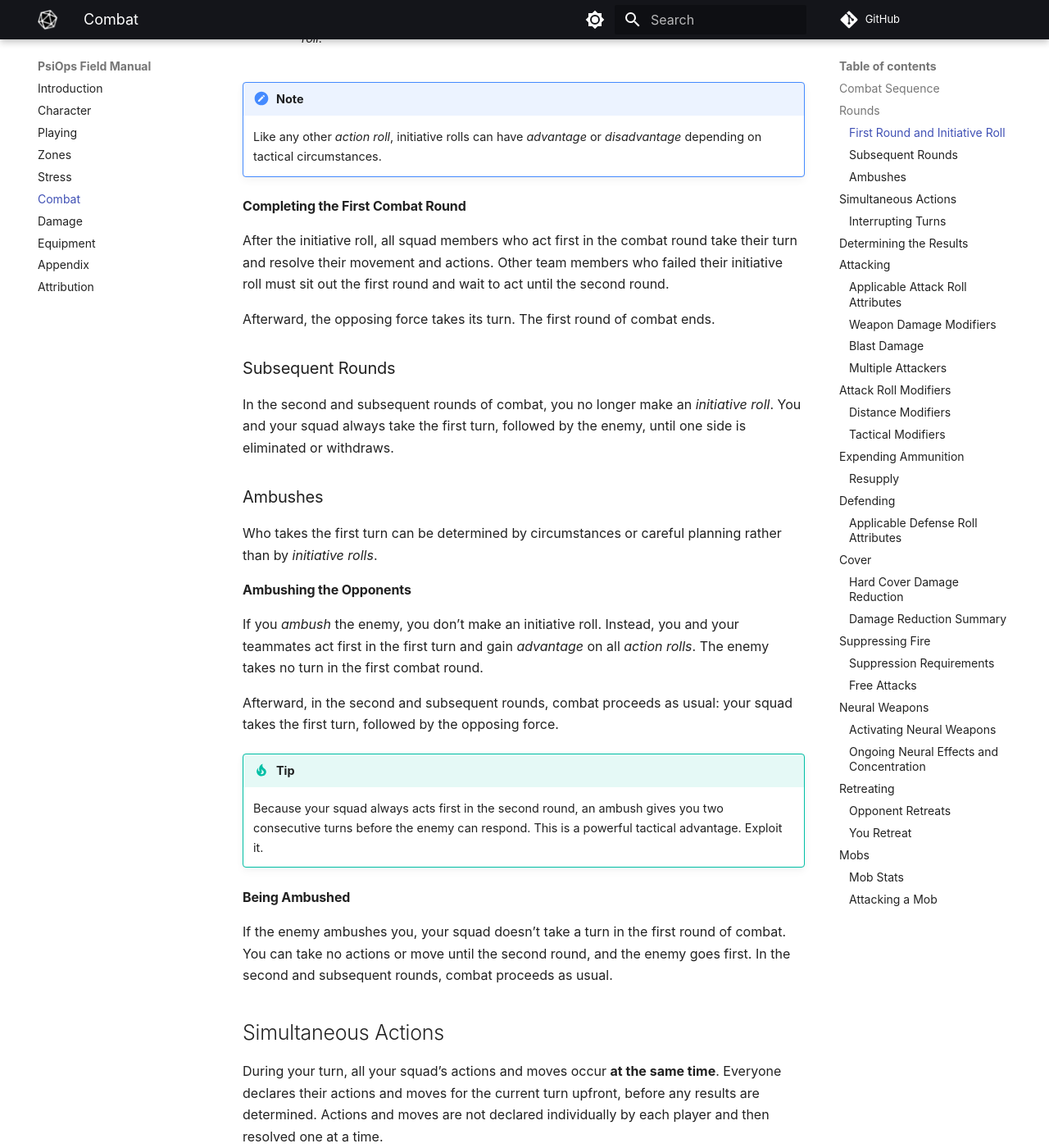
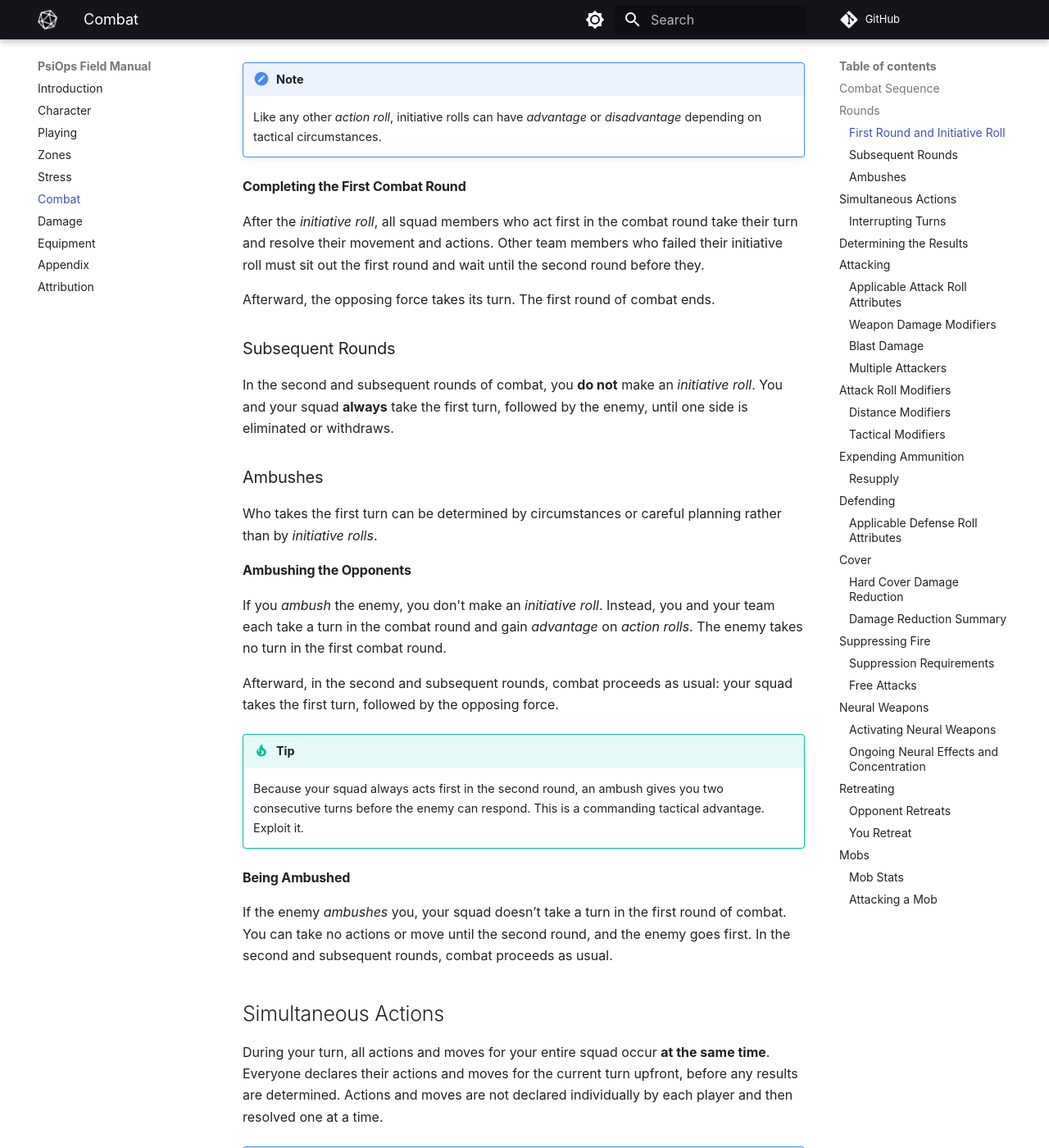
Before and after one commit to joemoose/psiops, an MkDocs documentation site: the page built from docs/combat.md, in a window 1280 px wide and 1400 px high, scrolled down 1940 px. Shown: the whole window at 82% size. Built offline with MkDocs 1.6.1 and Material for MkDocs 9.7.7, drawn with Linux system fonts in a browser that asks for light colours; plug-ins that fetch from the network failed and are left out; comment, search, counter and statistics services are not loaded; some of the changed text lies outside the part shown.

Commit message:
Clarify combat actions and initiative rules
Updated combat rules for clarity and consistency.

```diff
--- a/docs/combat.md
+++ b/docs/combat.md
@@ -31,7 +31,7 @@
 
 | Roll | Result |
 | :-: | - |
-| **6–** | You **do not** act in the first turn of combat. The enemy gets the drop on you, so you can’t take an action or move during your turn. You’ll have to wait until the **second round** to move or take any action. |
+| **6–** | You **do not** act in the first round of combat. You’ll wait until the **second round** to move or take any action. |
 | **7–9** | You get the drop on the enemy and act **first**, but you have a *disadvantage* on your next *action roll*. |
 | **10–12** | You get the drop on the enemy and act **first**. |
 | **13+** | You get the drop on the enemy, act **first**, and you gain an *advantage* on your next *action roll*. |
@@ -44,13 +44,13 @@
 
 #### Completing the First Combat Round
 
-After the initiative roll, all squad members who act first in the combat round take their turn and resolve their movement and actions. Other team members who failed their initiative roll must sit out the first round and wait to act until the second round.
+After the *initiative roll*, all squad members who act first in the combat round take their turn and resolve their movement and actions. Other team members who failed their initiative roll must sit out the first round and wait until the second round before they.
 
 Afterward, the opposing force takes its turn. The first round of combat ends.
 
 ### Subsequent Rounds
 
-In the second and subsequent rounds of combat, you no longer make an *initiative roll*. You and your squad always take the first turn, followed by the enemy, until one side is eliminated or withdraws.
+In the second and subsequent rounds of combat, you **do not** make an *initiative roll*. You and your squad **always** take the first turn, followed by the enemy, until one side is eliminated or withdraws.
 
 ### Ambushes
 
@@ -58,33 +58,33 @@
 
 #### Ambushing the Opponents
 
-If you *ambush* the enemy, you don’t make an initiative roll. Instead, you and your teammates act first in the first turn and gain *advantage* on all *action rolls*. The enemy takes no turn in the first combat round.
+If you *ambush* the enemy, you don't make an *initiative roll*. Instead, you and your team each take a turn in the combat round and gain *advantage* on *action rolls*. The enemy takes no turn in the first combat round.
 
 Afterward, in the second and subsequent rounds, combat proceeds as usual: your squad takes the first turn, followed by the opposing force.
 
 !!! tip
 
-	Because your squad always acts first in the second round, an ambush gives you two consecutive turns before the enemy can respond. This is a powerful tactical advantage. Exploit it.
+	Because your squad always acts first in the second round, an ambush gives you two consecutive turns before the enemy can respond. This is a commanding tactical advantage. Exploit it.
 
 #### Being Ambushed
 
-If the enemy ambushes you, your squad doesn’t take a turn in the first round of combat. You can take no actions or move until the second round, and the enemy goes first. In the second and subsequent rounds, combat proceeds as usual.
+If the enemy *ambushes* you, your squad doesn’t take a turn in the first round of combat. You can take no actions or move until the second round, and the enemy goes first. In the second and subsequent rounds, combat proceeds as usual.
 
 ## Simultaneous Actions
 
-During your turn, all your squad’s actions and moves occur **at the same time**. Everyone declares their actions and moves for the current turn upfront, before any results are determined. Actions and moves are not declared individually by each player and then resolved one at a time.
+During your turn, all actions and moves for your entire squad occur **at the same time**. Everyone declares their actions and moves for the current turn upfront, before any results are determined. Actions and moves are not declared individually by each player and then resolved one at a time.
 
 !!! note
 
-	The GM will give you a general sense of what the enemy is doing to help you plan your actions.
+	Ask questions. The GM can give you a general sense of what the enemy is doing to help you plan your actions.
 
 ### Interrupting Turns
 
-You may hold an action and specify a trigger, for example, “I wait until the enemy rounds the corner.” When the trigger occurs, you act immediately, interrupting the enemy’s turn.
+You may hold your action and specify a trigger, for example, “I wait until the enemy rounds the corner.” IF the trigger occurs, you act immediately, interrupting the enemy’s turn.
 
 ## Determining the Results
 
-As described in [Actions](playing.md#actions), the outcome of any *risky* or *uncertain* action you attempt is determined by an *action roll*. Because nearly every decision and action you make in combat is perilous, you’ll make an *action roll* whenever you declare an action during your turn.
+As described in [Actions](playing.md#actions), the outcome of any *risky* or *uncertain* action you attempt is determined by an *action roll*. Since nearly every action you take in combat is risky, you’ll make an *action roll* whenever you declare an action during your turn.
 
 ## Attacking
 
@@ -107,18 +107,18 @@
 
 | Attribute | Example Attack |
 | - | - |
-| STRENGTH | I kick down the door and blast my shotgun at anything I see. |
+| STRENGTH | I kick down the door and fire my shotgun at anything I see. |
 | REFLEXES | I run through the house, slide into cover, and fire from there. |
 | TACTICS | I go around the side of the house, flank them, and fire through the window. |
-| WILLPOWER | I lure someone to the doorway, then fire when they respond.. |
+| WILLPOWER | I lure someone to the doorway, then fire when they respond. |
 
 !!! note
 
-	*Advantage* or *disadvantage* may also apply to your attack roll based on your distance to the target or other tactical circumstances. See the [Attack Roll Modifiers](#attack-roll-modifiers).
+	*Advantage* or *disadvantage* may also apply to your attack roll based on the distance to your target or other tactical circumstances. See [Attack Roll Modifiers](#attack-roll-modifiers).
 
 ### Weapon Damage Modifiers
 
-The damage modifier for your attack is determined by the type of weapon you’re using. Specific modifiers for each weapon type are listed in the Equipment sections. See [Combat Weapons](equipment.md#combat-weapons).
+The *damage modifier* applied to a successful attack is determined by the type of weapon you’re using. Modifiers for each weapon type are listed in the [Equipment](equipment.md) section. See [Combat Weapons](equipment.md#combat-weapons).
 
 For weapons or other attack types not listed on the Combat Weapons list, use the following guidelines to gauge damage modifiers:
 
```
Also changed, not shown: other parts of docs/combat.md (+2 -2 lines).
